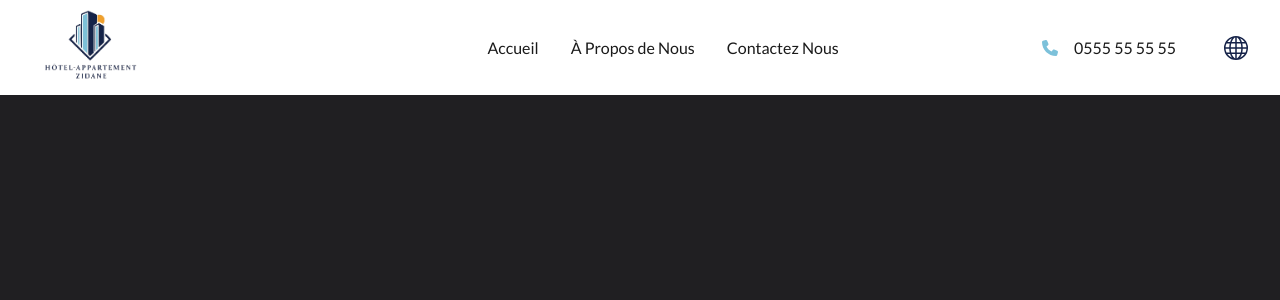
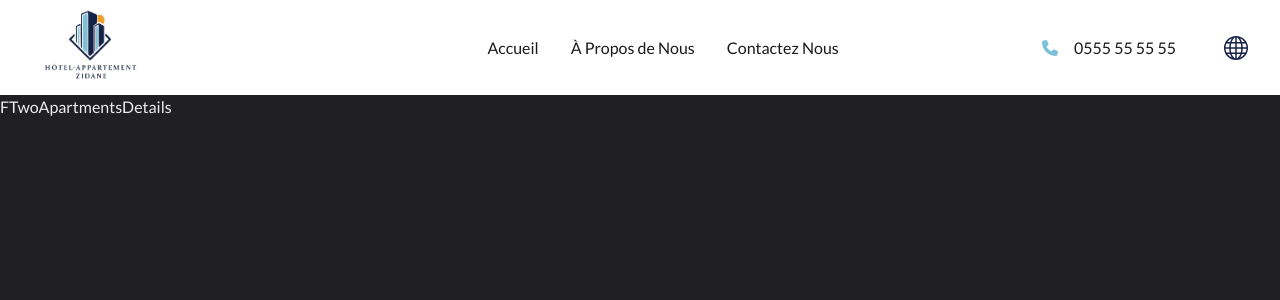
Before and after one commit to KamelMesbahi13/hotel, a React (Vite) app: page /FDeuxAppartements/1 in a window 1280 px wide. Shown: the top 300 px of the page. Built offline with nearby package versions, Linux system fonts and the light colour scheme.

Commit message:
adding f2 apartment details commit

```diff
--- a/src/App.jsx
+++ b/src/App.jsx
@@ -13,6 +13,7 @@ import FThreeApartments from "./Components/AllApartments/FThreeApartments/Home";
 import FTwoApartments from "./Components/AllApartments/FTwoApartments/Home";
 import StudiosApartments from "./Components/AllApartments/StudioApartments/Home";
 import FThreeApartmentsDetails from "./Components/AllApartments/FThreeApartments/FThreeApartmentsDetails/FThreeApartmentsDetails";
+import FTwoApartmentsDetails from "./Components/AllApartments/FTwoApartments/FTwoApartmentsDetails/FTwoApartmentsDetails";
 
 const App = () => {
   return (
@@ -32,18 +33,22 @@ const App = () => {
               path="/FTroisHighStandingAppartements"
               element={<FThreeHighApartments />}
             />
-
             <Route
               path="/FTroisHighStandingAppartements/:FTroisHighStandingId"
               element={<FThreeHighApartmentsDetails />}
             />
 
+            <Route path="/FTroisAppartements" element={<FThreeApartments />} />
             <Route
               path="/FTroisAppartements/:FTroisAppartementsId"
               element={<FThreeApartmentsDetails />}
             />
 
-            <Route path="/FTroisAppartements" element={<FThreeApartments />} />
+            <Route
+              path="/FDeuxAppartements/:FDeuxAppartementsId"
+              element={<FTwoApartmentsDetails />}
+            />
+
             <Route path="/FDeuxAppartements" element={<FTwoApartments />} />
             <Route
               path="/StudiosAppartements"
--- /dev/null
+++ b/src/Components/AllApartments/FTwoApartments/FTwoApartmentsDetails/FTwoApartmentsDetails.jsx
@@ -0,0 +1,5 @@
+const FTwoApartmentsDetails = () => {
+  return <div>FTwoApartmentsDetails</div>;
+};
+
+export default FTwoApartmentsDetails;
```
